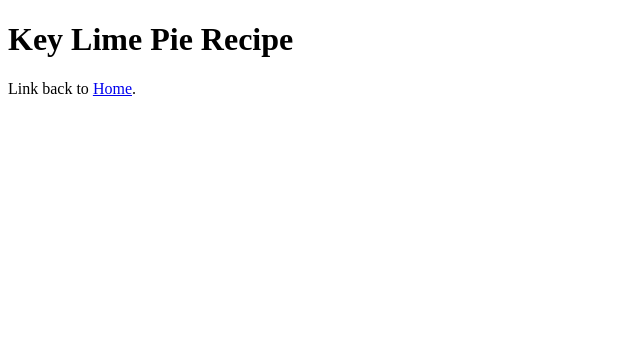
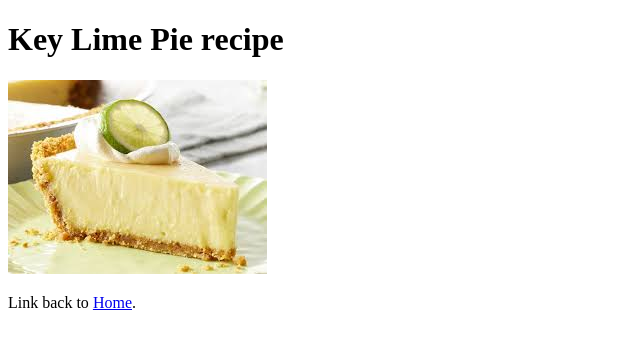
Before and after one commit to theolaf76104/odin-recipes, a plain HTML site: page recipes/key-lime-pie.html in a window 1280 px wide. Shown: the whole page, without its empty margins (0-640 px from the left). Drawn offline with Linux system fonts and the light colour scheme.

Commit message:
Add key-lime-pie jpeg from images/

```diff
--- a/recipes/key-lime-pie.html
+++ b/recipes/key-lime-pie.html
@@ -3,11 +3,11 @@
 <head>
     <meta charset="UTF-8">
     <meta name="viewport" content="width=device-width, initial-scale=1.0">
-    <title>Key Lime Pie Recipe</title>
+    <title>Key Lime Pie recipe</title>
 </head>
 <body>
-    <h1>Key Lime Pie Recipe</h1>
-
+    <h1>Key Lime Pie recipe</h1>
+    <img src="../images/key-lime-pie.jpeg" alt="image not displayed">
     <p>Link back to <a href="../index.html" rel="noopener noreferrer">Home</a>.</p>
 </body>
 </html>
```
